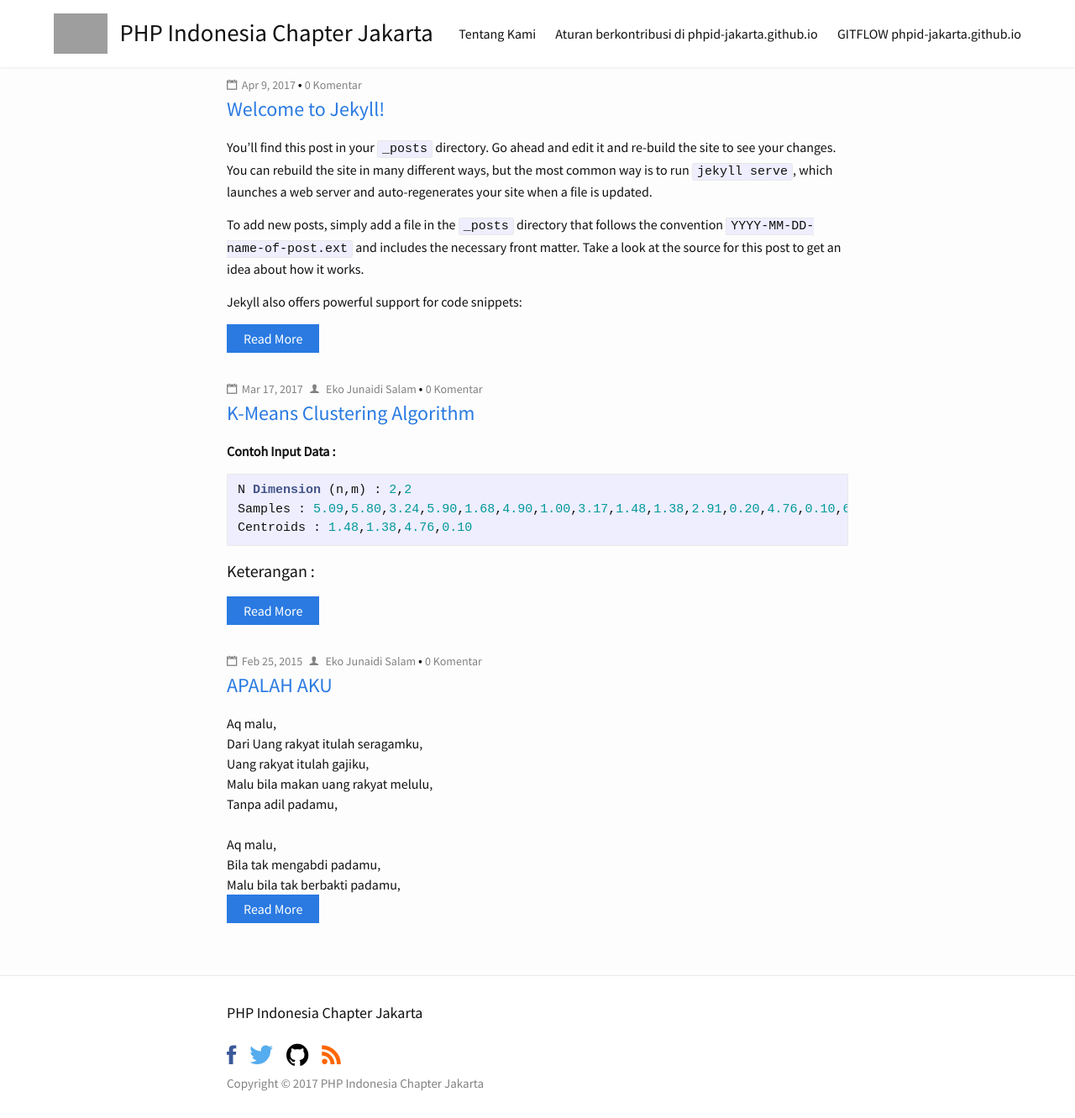
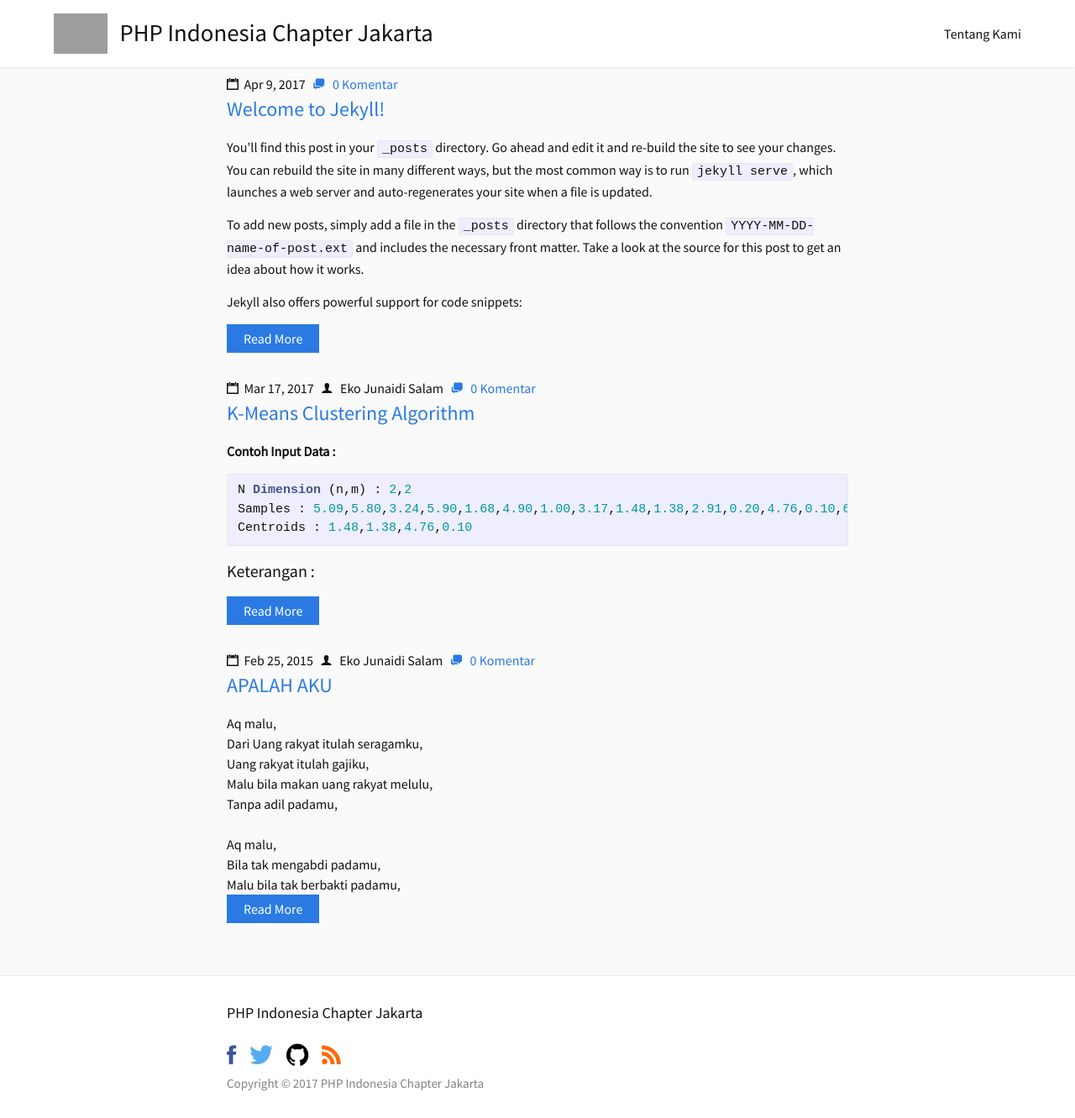
Before and after one commit to phpid-jakarta/phpid-jakarta.github.io, a Jekyll site: the page built from index.html, in a window 1280 px wide and 1331 px high. Shown: the whole window at 84% size. Built offline with Jekyll 4.4.1, drawn with Linux system fonts in a browser that asks for light colours; the list of posts is cut into pages by our own code; grey boxes are pictures that could not be loaded.

Commit message:
change to card style
+ add sitemap
+ delete gitflow and contribute.md move to wiki
+ change to card style

```diff
--- a/CONTRIBUTE.md
+++ /dev/null
@@ -1,7 +0,0 @@
-# Aturan berkontribusi di phpid-jakarta.github.io
-
-Berikut beberapa aturan yang harus diikuti :
-
-1. Anda bisa berkontribusi menjadi penulis konten, pengembang fitur, fixing bug, maupun maintenace lainnya yang berkaitan dengan repository *phpid-jakarta.github.io *
-2. Ikuti gitflow yang ada telah dijelaskan di [GITFLOW.md](https://github.com/phpid-jakarta/phpid-jakarta.github.io/edit/master/GITFLOW.md)
-3.
--- a/Gemfile
+++ b/Gemfile
@@ -14,7 +14,9 @@
 # This is the default theme for new Jekyll sites. You may change this to anything you like.
 gem "minima"
 
+# Added by mazipan (Irfan Maulana - https://github.com/mazipan)
 gem "jekyll-autoprefixer"
+gem "jekyll-sitemap"
 
 # If you want to use GitHub Pages, remove the "gem "jekyll"" above and
 # uncomment the line below. To upgrade, run `bundle update github-pages`.
--- a/_config.yml
+++ b/_config.yml
@@ -36,6 +36,8 @@
   - jekyll-paginate
   - jekyll-feed
   - jekyll-autoprefixer
+  - jekyll-sitemap
+
 exclude:
   - Gemfile
   - Gemfile.lock
--- a/_layouts/post.html
+++ b/_layouts/post.html
@@ -7,7 +7,7 @@
   <header class="post-header">
     <h1 class="post-title" itemprop="name headline">{{ page.title | escape }}</h1>
 
-    <p class="post-meta">
+    <p class="post__meta">
     <time datetime="{{ page.date | date_to_xmlschema }}" itemprop="datePublished">
       <i class="ion-calendar"></i>&nbsp;&nbsp;{{ page.date | date: "%b %-d, %Y" }}
     </time>
--- a/_sass/minima.scss
+++ b/_sass/minima.scss
@@ -9,7 +9,7 @@
 $spacing-unit:     30px !default;
 
 $text-color:       #111 !default;
-$background-color: #fdfdfd !default;
+$background-color: #fafafa !default;
 $brand-color:      #2a7ae2 !default;
 
 $grey-color:       #828282 !default;
--- a/_sass/minima/site/_page.scss
+++ b/_sass/minima/site/_page.scss
@@ -18,13 +18,3 @@
     margin-bottom: $spacing-unit;
   }
 }
-
-.post-meta {
-  font-size: $small-font-size;
-  color: $grey-color;
-}
-
-.post-link {
-  display: block;
-  font-size: 24px;
-}
--- a/index.html
+++ b/index.html
@@ -6,30 +6,33 @@
 ---
 <div class="home">
 	{% for post in paginator.posts %}
-		<span class="post-meta">
+
+		<article class="post post--card">
+
+			<span class="post__meta">
 				<i class="ion-calendar"></i>&nbsp;&nbsp;{{ post.date | date: "%b %-d, %Y" }}
 			</span>
 
 			{% if post.author %}
 				<span itemprop="author" itemscope itemtype="http://schema.org/Person">
-				<span itemprop="name" class="post-meta">
+					<span itemprop="name" class="post__meta">
 						&nbsp;&nbsp;<i class="ion-person"></i>
 						&nbsp;&nbsp;{{ post.author }}
 					</span>
 				</span>
 			{% endif %}
 
-		{% if page.comments != false and jekyll.environment == "production" %} •
-			<a class="post-meta" href="{{site.baseurl}}{{ post.url }}#disqus_thread">
-				0 Komentar
+			{% if page.comments != false and jekyll.environment == "production" %}
+				<a class="post__meta" href="{{site.baseurl}}{{ post.url }}#disqus_thread">
+					&nbsp;&nbsp;<i class="ion-chatboxes"></i>
+					&nbsp;&nbsp;0 Komentar
 				</a>
 			{% endif %}
 
 			<h2>
-          <a class="post-link" href="{{ post.url | relative_url }}">{{ post.title | escape }}</a>
+	          <a class="post__link" href="{{ post.url | relative_url }}">{{ post.title | escape }}</a>
 	        </h2>
 
-		<article class="post">
 			<div class="post-content">
 				{{ post.excerpt }}
 				<p class="right">
```
Also changed, not shown: GITFLOW.md (deleted, +0 -18 lines), _layouts/home.html (+17 -7 lines), Gemfile.lock, robot.txt (added). Lines whose indentation alone changed are shown as unchanged.
